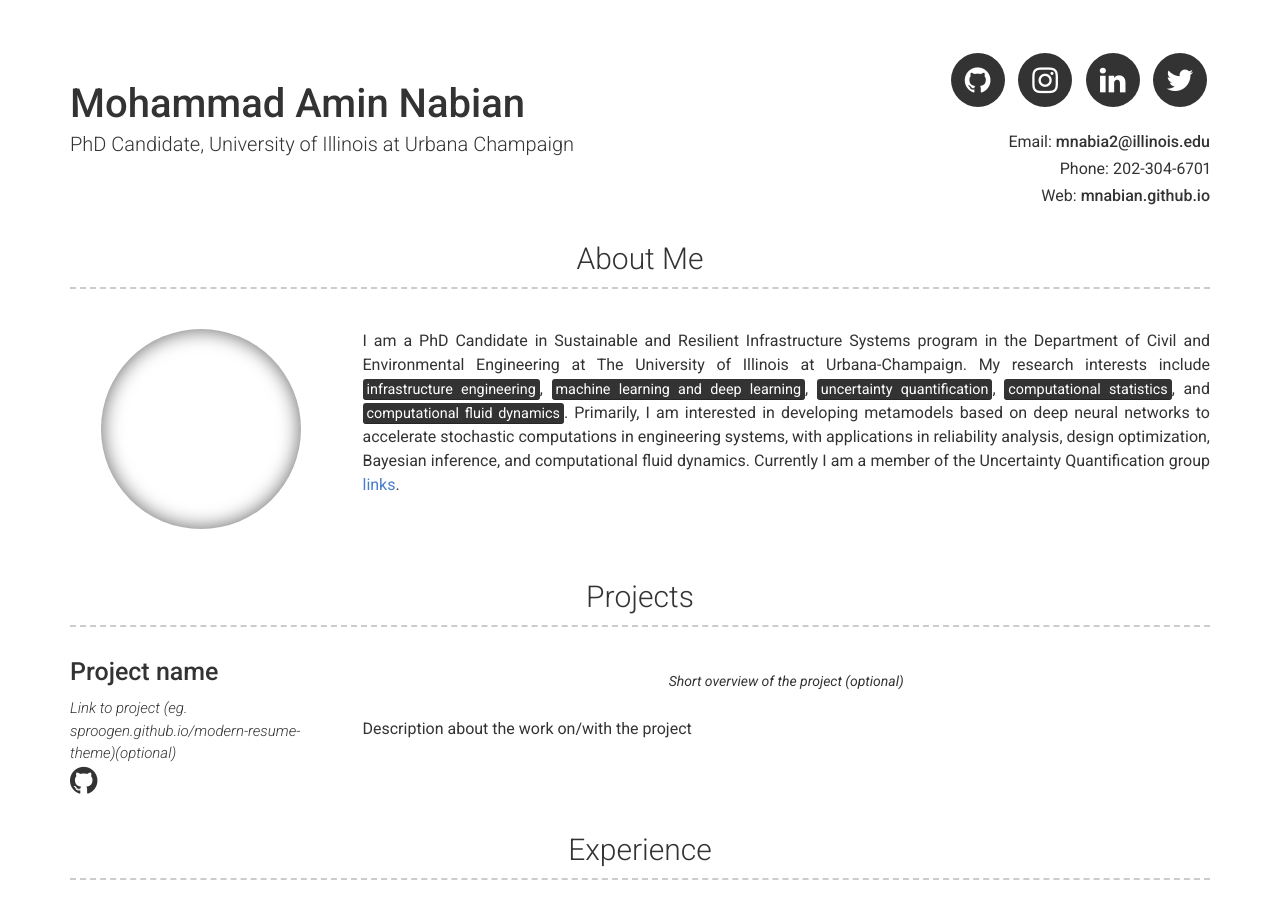
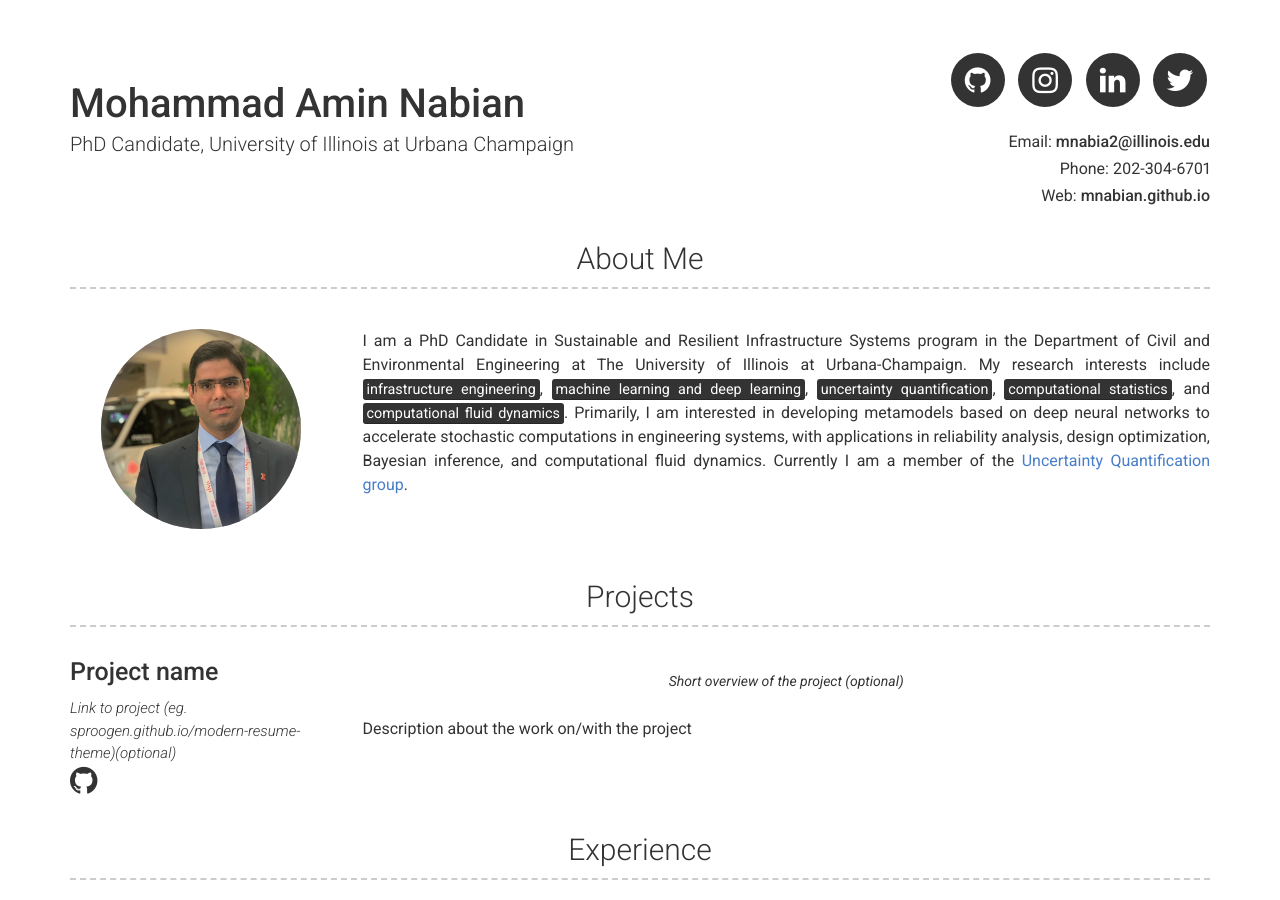
Before and after one commit to mnabian/mnabian.github.io, a Jekyll site: the page built from index.md, in a window 1280 px wide and 900 px high. Built offline with Jekyll 4.4.1, drawn with Linux system fonts in a browser that asks for light colours.

Commit message:
Initial resume setup

```diff
--- a/_config.yml
+++ b/_config.yml
@@ -18,9 +18,9 @@ linkedin_username: Mohammad Amin Nabian
 
 # About Section
 # about_title: About Me (Use this to override about section title)
-about_profile_image: Directory of profile image (eg. images/profile.jpg)
+about_profile_image: profile.jpg
 about_content: | # this will include new lines to allow paragraphs
-  I am a PhD Candidate in Sustainable and Resilient Infrastructure Systems program in the Department of Civil and Environmental Engineering at The University of Illinois at Urbana-Champaign. My research interests include <mark>infrastructure engineering</mark>, <mark>machine learning and deep learning</mark>, <mark>uncertainty quantification</mark>, <mark>computational statistics</mark>, and <mark>computational fluid dynamics</mark>. Primarily, I am interested in developing metamodels based on deep neural networks to accelerate stochastic computations in engineering systems, with applications in reliability analysis, design optimization, Bayesian inference, and computational fluid dynamics. Currently I am a member of the Uncertainty Quantification group [links](http://publish.illinois.edu/meidani/).
+  I am a PhD Candidate in Sustainable and Resilient Infrastructure Systems program in the Department of Civil and Environmental Engineering at The University of Illinois at Urbana-Champaign. My research interests include <mark>infrastructure engineering</mark>, <mark>machine learning and deep learning</mark>, <mark>uncertainty quantification</mark>, <mark>computational statistics</mark>, and <mark>computational fluid dynamics</mark>. Primarily, I am interested in developing metamodels based on deep neural networks to accelerate stochastic computations in engineering systems, with applications in reliability analysis, design optimization, Bayesian inference, and computational fluid dynamics. Currently I am a member of the [Uncertainty Quantification group](http://publish.illinois.edu/meidani/).
 
 # Projects Section
 # projects_title: Projects #(Use this to override about projects section title)
```
Also changed, not shown: profile.jpg (added).
